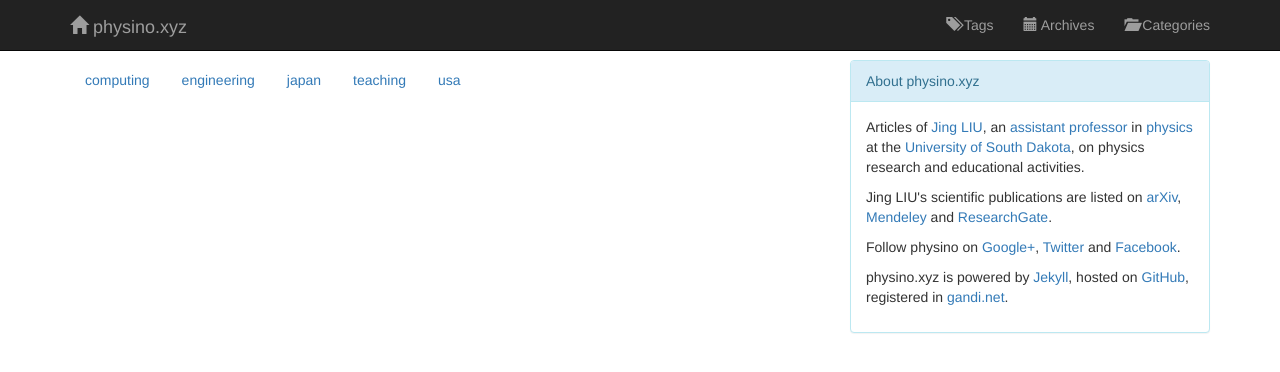
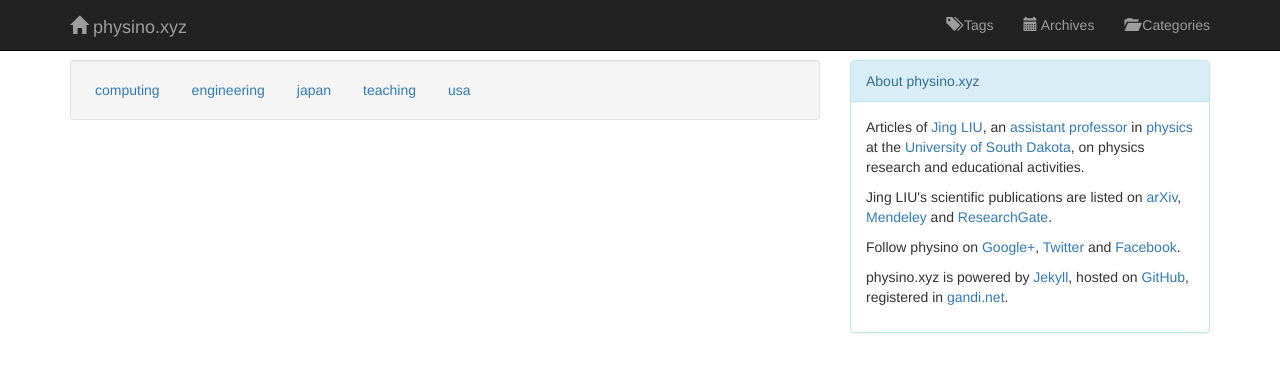
Before and after one commit to jintonic/jintonic.github.io, a Jekyll site: the page built from list.html, in a window 1280 px wide. Shown: the top 372 px of the page. Built offline with Jekyll 4.4.1, drawn with Linux system fonts in a browser that asks for light colours; nearby versions of some CDN libraries; Markdown is read by kramdown in place of the engine named in the settings.

Commit message:
added well

```diff
--- a/list.html
+++ b/list.html
@@ -3,6 +3,7 @@
 title: Categories
 ---
 
+<div class="well well-sm">
   <ul class="nav nav-pills">
     <li><a href="/cs">computing</a></li>
     <li><a href="/engineering">engineering</a></li>
@@ -10,3 +11,4 @@
     <li><a href="/teaching">teaching</a></li>
     <li><a href="/usa">usa</a></li>
   </ul>
+</div>
```
Lines whose indentation alone changed are shown as unchanged.
